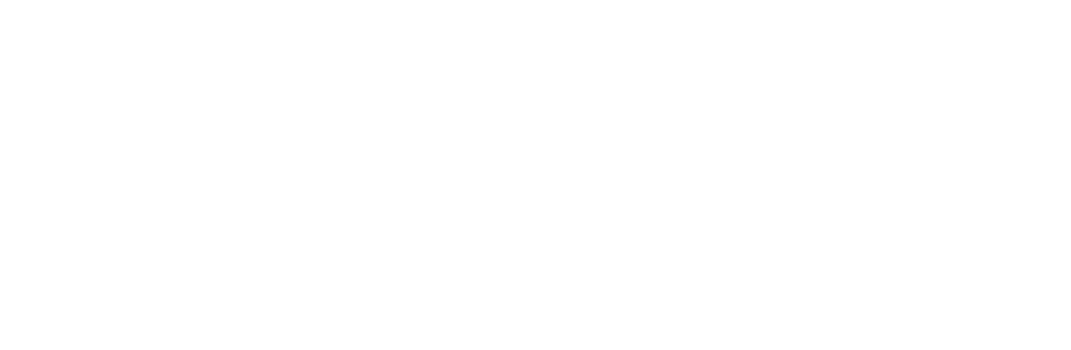
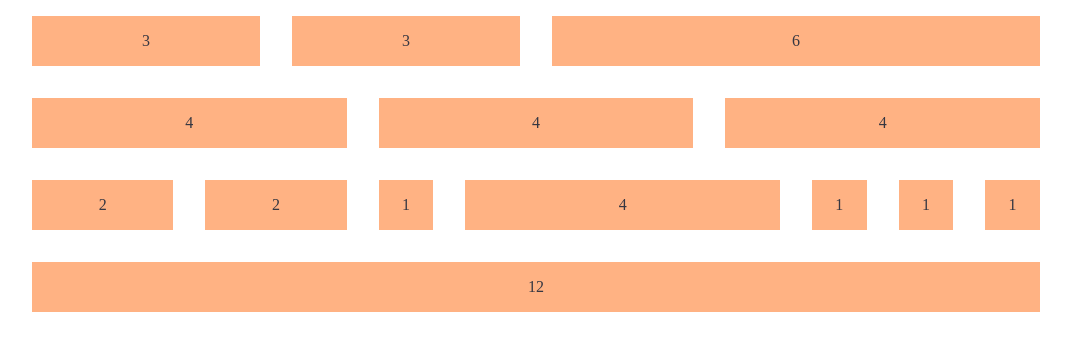
Before and after one commit to tutsplus/a-simple-responsive-grid-made-even-better-with-sass, a plain HTML site: page demo-3/index.html in a window 1280 px wide. Shown: the whole page, without its empty margins (104-1175 px from the left). Drawn offline with Linux system fonts and the light colour scheme.

Commit message:
all demos

```diff
--- a/css/styles.css
+++ b/css/styles.css
@@ -1,3 +1,15 @@
+.wrapper,
+.row {
+  *zoom: 1; }
+  .wrapper:before,
+  .row:before, .wrapper:after,
+  .row:after {
+    content: " ";
+    display: table; }
+  .wrapper:after,
+  .row:after {
+    clear: both; }
+
 *,
 *:after,
 *:before {
@@ -16,13 +28,6 @@ img {
   width: 100%;
   margin: 0 auto; }
 
-.clearfix:after,
-.wrapper:after,
-.row:after {
-  content: "";
-  display: table;
-  clear: both; }
-
 [class*='column-'] {
   float: left;
   padding: 1em;
@@ -40,7 +45,7 @@ span {
   text-align: center; }
 
 @media only screen and (min-width: 30em) {
-  .box {
+  .wrapper {
     width: 95%;
     max-width: 1140px; }
 
--- /dev/null
+++ b/demo-3/grid.scss
@@ -0,0 +1,53 @@
+@import "variables";
+@import "mixins";
+
+*, *:after, *:before {
+	margin: 0;
+	padding: 0;
+	@include border-box;
+	}
+
+img {
+	width: auto;
+	max-width: 100%;
+	height: auto !important;
+	}
+
+.wrapper {
+	width: 100%;
+	margin: 0 auto;
+	}
+
+.wrapper, .row {
+	@extend %clearfix;
+	}
+
+[class*='column-'] {
+	float: left;
+	padding: 1em;
+	width: 100%;
+	min-height: 1px;
+	}
+
+@media #{$breakpoint-medium} {
+	.wrapper {
+		width: 95%;
+		max-width: $grid-max-width;
+		}
+	@for $i from 1 through $grid-columns {
+	  	.column-#{$i} {
+	  		width: 100% / $grid-columns * $i;
+	  		}
+	  	}
+	}
+
+/*demo styling*/
+* {
+	color: #363742;
+}
+span {
+	display: block;
+	background: #c2f0ff;
+	padding: 2em;
+	text-align: center;
+}
--- a/demo-3/index.html
+++ b/demo-3/index.html
@@ -0,0 +1,70 @@
+<!doctype html>
+<html lang="en">
+<head>
+
+	<meta charset="UTF-8" />
+	<title>Grid Demo 1</title>
+	<meta name="viewport" content="initial-scale=1">
+
+	<link href="https://static.tutsplus.com/assets/favicon-3ef7b4f54ed4378b31ff3124d3c4bff8.png" rel="shortcut icon" type="image/png" />
+	<link href="https://static.tutsplus.com/assets/apple-touch-icon-3ef7b4f54ed4378b31ff3124d3c4bff8.png" rel="apple-touch-icon" type="image/png" />
+
+	<link rel="stylesheet" href="styles.css" />
+
+<style>
+/*demo styling*/
+* {
+	color: #363742;
+}
+span {
+	display: block;
+	background: #ffb283;
+	padding: 1em 0;
+	text-align: center;
+}
+</style>
+
+
+</head>
+<body>
+
+	<section class="wrapper">
+
+		<div class="row">
+
+			<div class="column-3"><span>3</span></div>
+			<div class="column-3"><span>3</span></div>
+			<div class="column-6"><span>6</span></div>
+
+		</div>
+
+		<div class="row">
+
+			<div class="column-4"><span>4</span></div>
+			<div class="column-4"><span>4</span></div>
+			<div class="column-4"><span>4</span></div>
+
+		</div>
+
+		<div class="row">
+
+			<div class="column-2"><span>2</span></div>
+			<div class="column-2"><span>2</span></div>
+			<div class="column-1"><span>1</span></div>
+			<div class="column-4"><span>4</span></div>
+			<div class="column-1"><span>1</span></div>
+			<div class="column-1"><span>1</span></div>
+			<div class="column-1"><span>1</span></div>
+
+		</div>
+
+		<div class="row">
+
+			<div class="column-12"><span>12</span></div>
+
+		</div>
+
+	</section>
+
+</body>
+</html>
--- a/demo-3/styles.css
+++ b/demo-3/styles.css
@@ -1,6 +1,12 @@
-*,
-*:after,
-*:before {
+.wrapper, .row {
+  *zoom: 1; }
+  .wrapper:before, .row:before, .wrapper:after, .row:after {
+    content: " ";
+    display: table; }
+  .wrapper:after, .row:after {
+    clear: both; }
+
+*, *:after, *:before {
   margin: 0;
   padding: 0;
   -webkit-box-sizing: border-box;
@@ -16,33 +22,16 @@ img {
   width: 100%;
   margin: 0 auto; }
 
-.clearfix:after,
-.wrapper:after,
-.row:after {
-  content: "";
-  display: table;
-  clear: both; }
-
 [class*='column-'] {
   float: left;
   padding: 1em;
   width: 100%;
   min-height: 1px; }
 
-/*demo styling*/
-* {
-  color: #363742; }
-
-span {
-  display: block;
-  background: #c2f0ff;
-  padding: 2em;
-  text-align: center; }
-
 @media only screen and (min-width: 30em) {
-  .box {
+  .wrapper {
     width: 95%;
-    max-width: 1140px; }
+    max-width: 65em; }
 
   .column-1 {
     width: 8.33333%; }
@@ -79,3 +68,12 @@ span {
 
   .column-12 {
     width: 100%; } }
+/*demo styling*/
+* {
+  color: #363742; }
+
+span {
+  display: block;
+  background: #c2f0ff;
+  padding: 2em;
+  text-align: center; }
--- a/demo-3/styles.scss
+++ /dev/null
@@ -1,63 +0,0 @@
-*,
-*:after,
-*:before {
-	margin: 0;
-	padding: 0;
-	-webkit-box-sizing: border-box;
-	-moz-box-sizing: border-box;
-	box-sizing: border-box;
-	}
-
-img {
-	width: auto;
-	max-width: 100%;
-	height: auto !important;
-	}
-
-.wrapper {
-	width: 100%;
-	margin: 0 auto;
-}
-
-.clearfix:after,
-.wrapper:after,
-.row:after {
-	  content: "";
-	  display: table;
-	  clear: both;
-	  }
-
-[class*='column-'] {
-	float: left;
-	padding: 1em;
-	width: 100%;
-	min-height: 1px;
-	}
-
-/*demo styling*/
-* {
-	color: #363742;
-}
-span {
-	display: block;
-	background: #c2f0ff;
-	padding: 2em;
-	text-align: center;
-}
-
-@media only screen and (min-width: 30em) {
-
-	.box {
-		width: 95%;
-		max-width: 1140px;
-		}
-
-	@for $i from 1 through 12 {
-
-	  	.column-#{$i} {
-	  		width: (100/12) * $i * 1%
-	  		}
-
-	}
-
-}
```
Also changed, not shown: demo-1/index.html (+0 -1 lines), demo-2/index.html (+0 -1 lines), demo-3/_mixins.scss (added, +18 -0 lines), demo-3/_variables.scss (added, +8 -0 lines).
